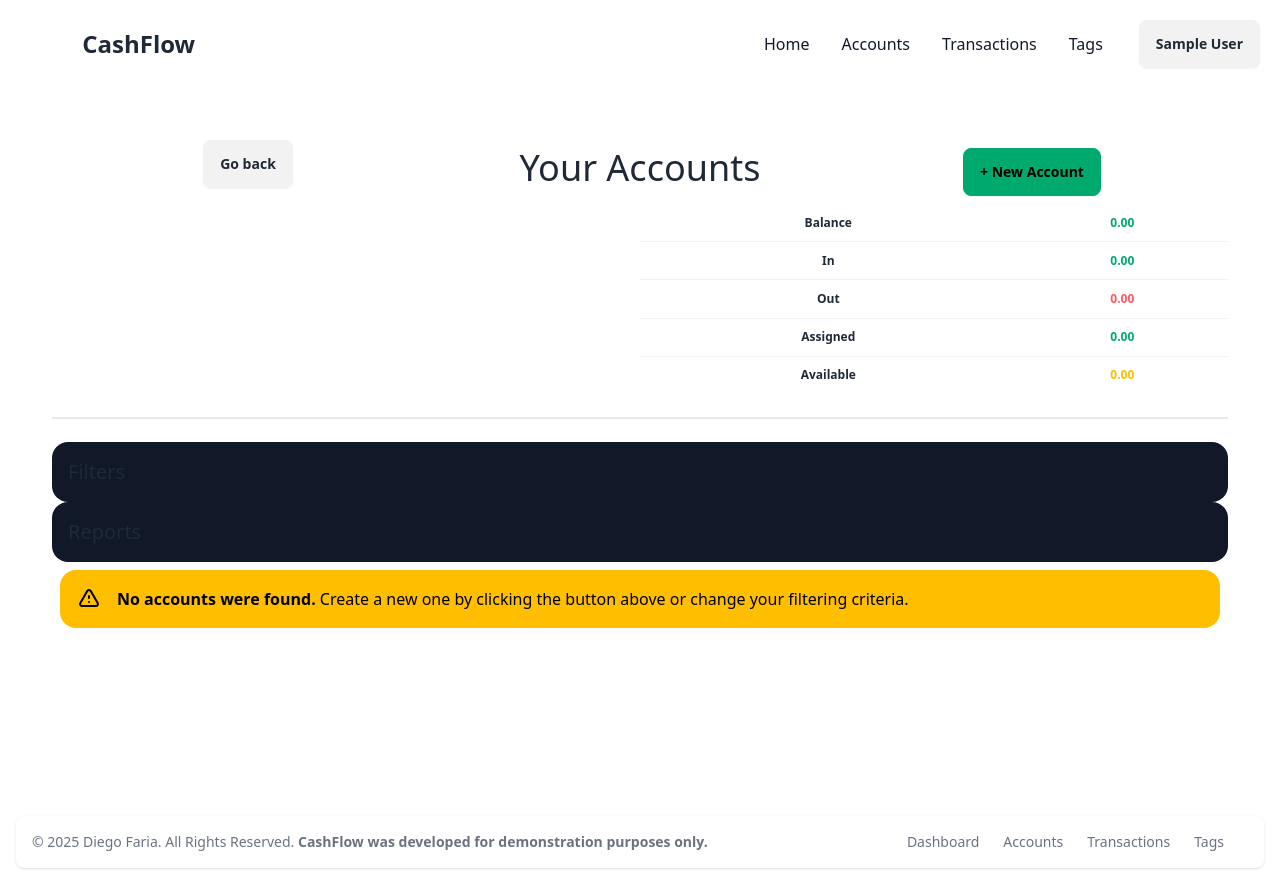
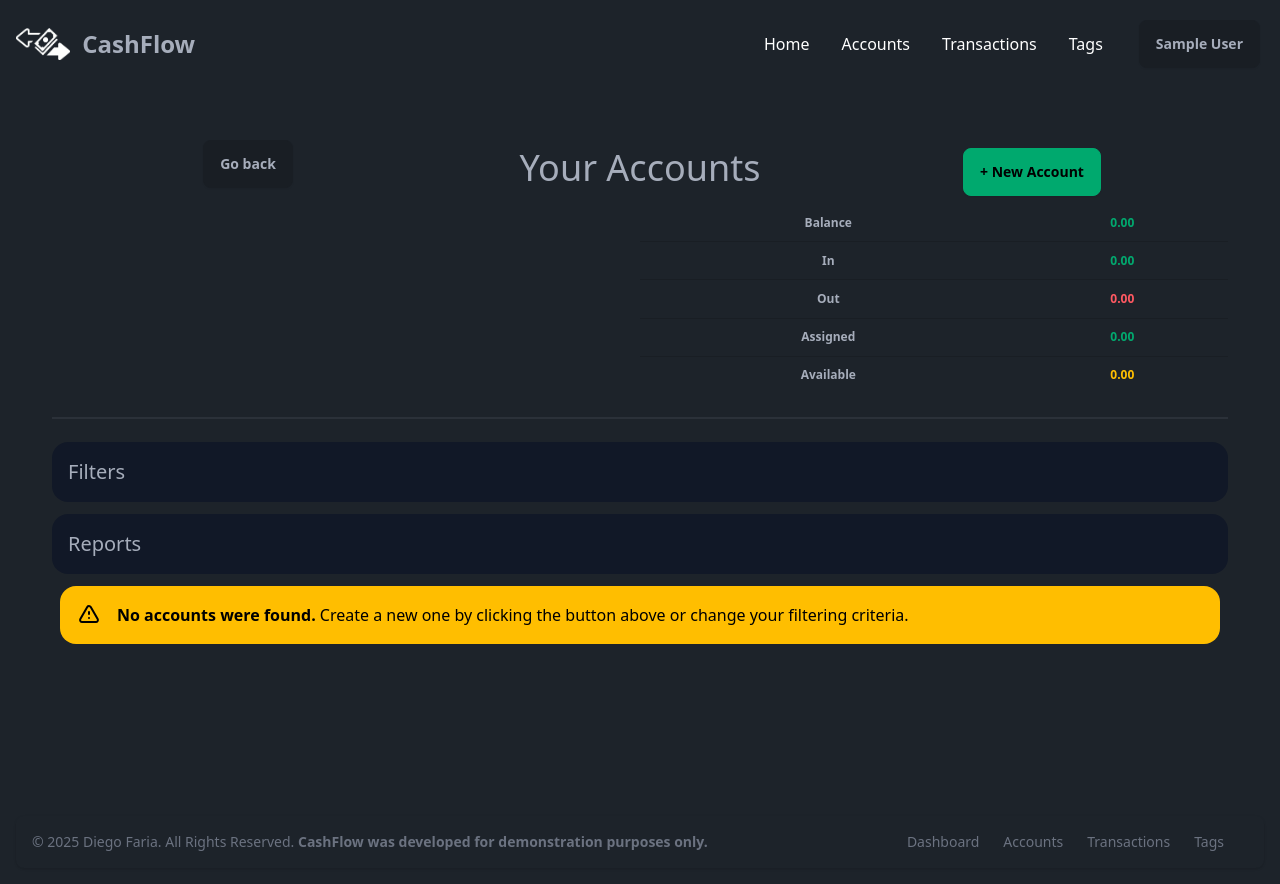
Before and after one commit to DiegoEfu/cash-flow, a Django app: page /accounts/ in a window 1280 px wide. Run offline with Django 4.2, Linux system fonts and the light colour scheme; the visitor is signed in with stand-in values (Sample User, id 1); data that the repository does not hold is empty; a map, chart or similar area stays blank; some libraries are stand-ins or nearby versions.

Commit message:
fix dark mode

```diff
--- a/core/templates/partials/accounts/accounts.html
+++ b/core/templates/partials/accounts/accounts.html
@@ -39,7 +39,7 @@
     <div class="divider"></div>
     {% endif %}
 
-    <div class="collapse bg-gray-900">
+    <div class="collapse bg-gray-900 mb-3">
       <input type="checkbox" />
       <div class="collapse-title text-xl font-medium">Filters</div>
         <div class="collapse-content">
@@ -66,7 +66,7 @@
         </div>
     </div>
 
-    <div class="collapse bg-gray-900">
+    <div class="collapse bg-gray-900 mb-3">
       <input type="checkbox" />
       <div class="collapse-title text-xl font-medium">Reports</div>
       <div class="collapse-content">
--- a/core/urls.py
+++ b/core/urls.py
@@ -57,9 +57,9 @@ from .views import *
 
 urlpatterns = [
     path('', WelcomeView.as_view(), name="welcome_view"),
-    path('login', LoginView.as_view(), name="login"),
-    path('log-out', logout_view, name="logout_view"),
-    path('sign-up', SignUpView.as_view(), name="sign_up_view"),
+    path('login/', LoginView.as_view(), name="login"),
+    path('log-out/', logout_view, name="logout_view"),
+    path('sign-up/', SignUpView.as_view(), name="sign_up_view"),
 
     # ACCOUNT VIEWS
     path('accounts/', AccountListView.as_view(), name="account_list"),
--- a/templates/base.html
+++ b/templates/base.html
@@ -1,6 +1,6 @@
 {% load static %}
 <!DOCTYPE html>
-<html lang="en">
+<html lang="en" data-theme="dark">
 <head>
     <meta charset="UTF-8">
     <meta name="viewport" content="width=device-width, initial-scale=1.0">
--- a/templates/footer.html
+++ b/templates/footer.html
@@ -1,20 +1,20 @@
-<footer class="bg-white rounded-lg shadow m-4 dark:bg-gray-800">
+<footer class="rounded-lg shadow m-4 dark:bg-gray-800">
     <div class="w-full mx-auto max-w-screen-xl p-4 md:flex md:items-center md:justify-between">
       <span class="text-sm text-gray-500 sm:text-center dark:text-gray-400">© 2025 <a href="https://github.com/DiegoEfu" class="hover:underline">Diego Faria</a>. All Rights Reserved. <b>CashFlow was developed for demonstration purposes only.</b>
     </span>
     <ul class="flex flex-wrap items-center mt-3 text-sm font-medium text-gray-500 dark:text-gray-400 sm:mt-0">
         {% if request.user.is_authenticated %}
         <li>
-            <a href="#" class="hover:underline me-4 md:me-6">Dashboard</a>
+            <a href="/" class="hover:underline me-4 md:me-6">Dashboard</a>
         </li>
         <li>
-            <a href="#" class="hover:underline me-4 md:me-6">Accounts</a>
+            <a href="{% url 'account_list' %}" class="hover:underline me-4 md:me-6">Accounts</a>
         </li>
         <li>
-            <a href="#" class="hover:underline me-4 md:me-6">Transactions</a>
+            <a href="{% url 'general_transactions_list' %}" class="hover:underline me-4 md:me-6">Transactions</a>
         </li>
         <li>
-            <a href="#" class="hover:underline me-4 md:me-6">Tags</a>
+            <a href="{% url 'tag_list' %}" class="hover:underline me-4 md:me-6">Tags</a>
         </li>
         {% endif %}
     </ul>
--- a/templates/navbar.html
+++ b/templates/navbar.html
@@ -1,5 +1,5 @@
 {% load static %}
-<nav class="bg-white border-gray-200 dark:bg-gray-900">
+<nav class="border-gray-200 dark:bg-gray-900">
     <div class="max-w-screen-xl flex flex-wrap items-center justify-between mx-auto p-4">
       <a href="/" class="flex items-center space-x-3 rtl:space-x-reverse">
           <img src="{% static '/img/logo.png' %}" class="h-8" alt="CashFlow Logo" />
@@ -12,25 +12,25 @@
           </svg>
       </button>
       <div class="hidden w-full md:block md:w-auto" id="navbar-default">
-        <ul class="font-medium flex flex-col items-center p-4 md:p-0 mt-4 border border-gray-100 rounded-lg bg-gray-50 md:flex-row md:space-x-8 rtl:space-x-reverse md:mt-0 md:border-0 md:bg-white dark:bg-gray-800 md:dark:bg-gray-900 dark:border-gray-700">
-          <li>
-            <a href="/" class="block py-2 px-3 text-gray-900 rounded hover:bg-gray-100 md:hover:bg-transparent md:border-0 md:hover:text-blue-700 md:p-0 dark:text-white md:dark:hover:text-blue-500 dark:hover:bg-gray-700 dark:hover:text-white md:dark:hover:bg-transparent">Home</a>
+        <ul class="font-medium text-white flex flex-col items-center p-4 md:p-0 mt-4 border border-gray-100 rounded-lg md:flex-row md:space-x-8 rtl:space-x-reverse md:mt-0 md:border-0 dark:bg-gray-800 md:dark:bg-gray-900 dark:border-gray-700">
+          <li class="hover:underline">
+            <a href="/" class="block py-2 px-3 rounded hover:bg-gray-100 md:hover:bg-transparent md:border-0 md:p-0 dark:text-white dark:hover:bg-gray-700 dark:hover:text-white md:dark:hover:bg-transparent">Home</a>
           </li>
           {% if request.user.is_authenticated %}
-          <li>
-            <a href="{% url 'account_list' %}" class="block py-2 px-3 text-gray-900 rounded hover:bg-gray-100 md:hover:bg-transparent md:border-0 md:hover:text-blue-700 md:p-0 dark:text-white md:dark:hover:text-blue-500 dark:hover:bg-gray-700 dark:hover:text-white md:dark:hover:bg-transparent">Accounts</a>
+          <li class="hover:underline">
+            <a href="{% url 'account_list' %}" class="block py-2 px-3 rounded hover:bg-gray-100 md:hover:bg-transparent md:border-0 md:p-0 dark:text-white dark:hover:bg-gray-700 dark:hover:text-white md:dark:hover:bg-transparent">Accounts</a>
           </li>
-          <li>
-            <a href="{% url 'general_transactions_list' %}" class="block py-2 px-3 text-gray-900 rounded hover:bg-gray-100 md:hover:bg-transparent md:border-0 md:hover:text-blue-700 md:p-0 dark:text-white md:dark:hover:text-blue-500 dark:hover:bg-gray-700 dark:hover:text-white md:dark:hover:bg-transparent">Transactions</a>
+          <li class="hover:underline">
+            <a href="{% url 'general_transactions_list' %}" class="block py-2 px-3 rounded hover:bg-gray-100 md:hover:bg-transparent md:border-0 md:p-0 dark:text-white dark:hover:bg-gray-700 dark:hover:text-white md:dark:hover:bg-transparent">Transactions</a>
           </li>
-          <li>
-            <a href="{% url 'tag_list' %}" class="block py-2 px-3 text-gray-900 rounded hover:bg-gray-100 md:hover:bg-transparent md:border-0 md:hover:text-blue-700 md:p-0 dark:text-white md:dark:hover:text-blue-500 dark:hover:bg-gray-700 dark:hover:text-white md:dark:hover:bg-transparent">Tags</a>
+          <li class="hover:underline">
+            <a href="{% url 'tag_list' %}" class="block py-2 px-3 rounded hover:bg-gray-100 md:hover:bg-transparent md:border-0 md:p-0 dark:text-white dark:hover:bg-gray-700 dark:hover:text-white md:dark:hover:bg-transparent">Tags</a>
           </li>
           <li>
             <details class="dropdown">
               <summary class="btn m-1">{{request.user.get_full_name}}</summary>
               <ul class="menu dropdown-content bg-gray-900 rounded-box z-[1] w-52 p-2 shadow">
-                <li><a href="{% url 'change_password' %}" class="block py-2 px-4 text-sm text-gray-700 hover:bg-gray-100 dark:text-gray-200 dark:hover:bg-gray-600 dark:hover:text-white">Change Password</a></li>
+                <li><a href="{% url 'change_password' %}" class="block py-2 px-4 text-sm text-white dark:text-gray-200 dark:hover:bg-gray-600 dark:hover:text-white">Change Password</a></li>
                 <li>
                   <form method="post" action="{% url 'logout_view' %}">
                     {% csrf_token %}
@@ -42,10 +42,10 @@
           </li>
           {% else %}
           <li>
-            <a href="{% url 'login' %}" class="block py-2 px-3 text-gray-900 rounded hover:bg-gray-100 md:hover:bg-transparent md:border-0 md:hover:text-blue-700 md:p-0 dark:text-white md:dark:hover:text-blue-500 dark:hover:bg-gray-700 dark:hover:text-white md:dark:hover:bg-transparent">Log In</a>
+            <a href="{% url 'login' %}" class="block py-2 px-3 text-gray-900 rounded hover:bg-gray-100 md:hover:bg-transparent md:border-0 md:p-0 dark:text-white dark:hover:bg-gray-700 dark:hover:text-white md:dark:hover:bg-transparent">Log In</a>
           </li>
           <li>
-            <a href="#" class="block py-2 px-3 text-gray-900 rounded hover:bg-gray-100 md:hover:bg-transparent md:border-0 md:hover:text-blue-700 md:p-0 dark:text-white md:dark:hover:text-blue-500 dark:hover:bg-gray-700 dark:hover:text-white md:dark:hover:bg-transparent">Sign Up</a>
+            <a href="#" class="block py-2 px-3 text-gray-900 rounded hover:bg-gray-100 md:hover:bg-transparent md:border-0 md:p-0 dark:text-white dark:hover:bg-gray-700 dark:hover:text-white md:dark:hover:bg-transparent">Sign Up</a>
           </li>
           {% endif %}
         </ul>
```
